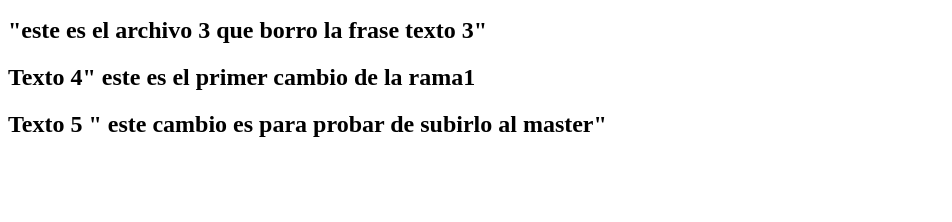
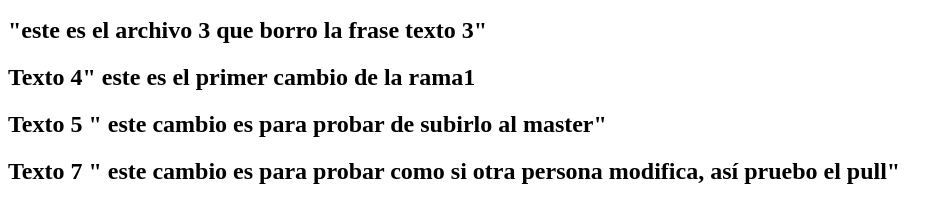
Before and after one commit to f2023coding/practica_github2, a plain HTML site: page index.html in a window 1280 px wide. Shown: the part 110-332 px from the top of the page, without its empty margins (0-952 px from the left). Drawn offline with Linux system fonts and the light colour scheme.

Commit message:
Update index.html
aquí meti cambios en esta versión de rama1, porque voy a hacer un pull y quiero ver como se ve cuando alguien mete un cambio y lo bajo

```diff
--- a/index.html
+++ b/index.html
@@ -11,5 +11,7 @@
     <h2>"este es el archivo 3 que borro la frase texto 3"</h2>
     <h2>Texto 4" este es el primer cambio de la rama1</h2>
     <h2>Texto 5 " este cambio es para probar de subirlo al master"</h2>
+    <h2>Texto 7 " este cambio es para probar como si otra persona modifica, así pruebo el pull"</h2>
+
 </body>
 </html>
```
